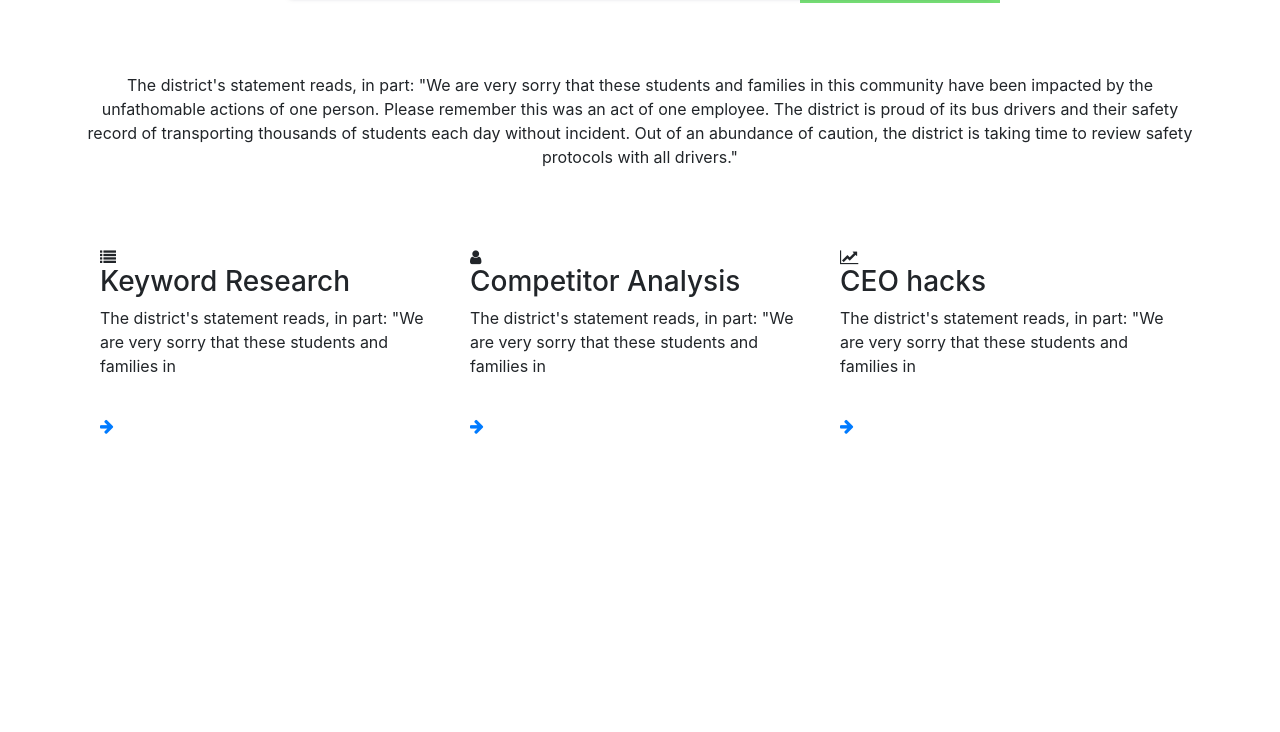
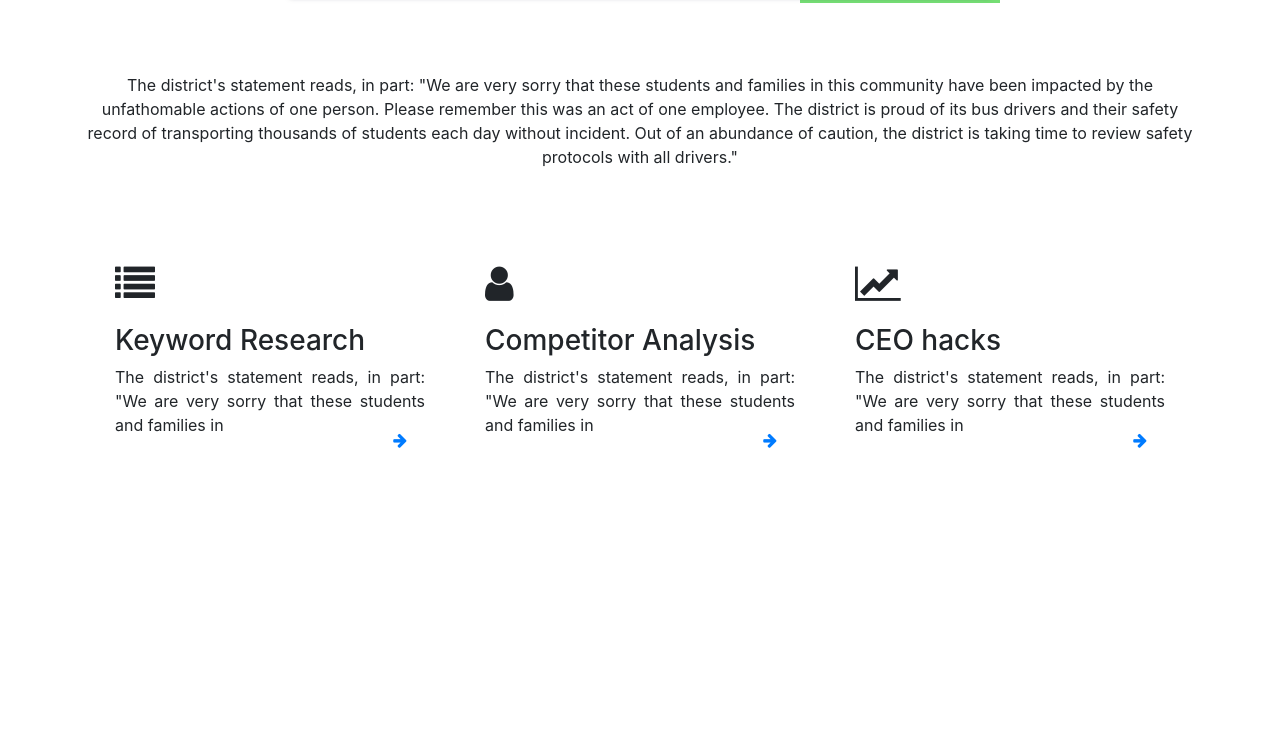
Before and after one commit to DemonicDemiser/bus, a PHP site: page / in a window 1280 px wide. Shown: the part 1002-1734 px from the top of the page. Run offline with PHP 8.4, Linux system fonts and the light colour scheme.

Commit message:
css for new Services

```diff
--- a/index.css
+++ b/index.css
@@ -237,6 +237,32 @@
 {
   opacity: .5;
   height: 100%;
+}
+
+.service-box{
+	box-shadow: 0 0 4px 0 #ffa709l;
+	padding: 15px;
+	position: relative;
+}
+
+.fa1{
+	font-size: 40px !important;
+	margin-bottom: 20px;
+}
+
+p{
+	text-align: justify;
+}
+
+.af{
+	width: 40px;
+	height: 40px;
+	border-radius: 50%;
+	display: block;
+	text-align:center;
+	position: absolute;
+	bottom: 20px;
+	right: 20px;
 }
 
 /*--------offer----------*/
```
